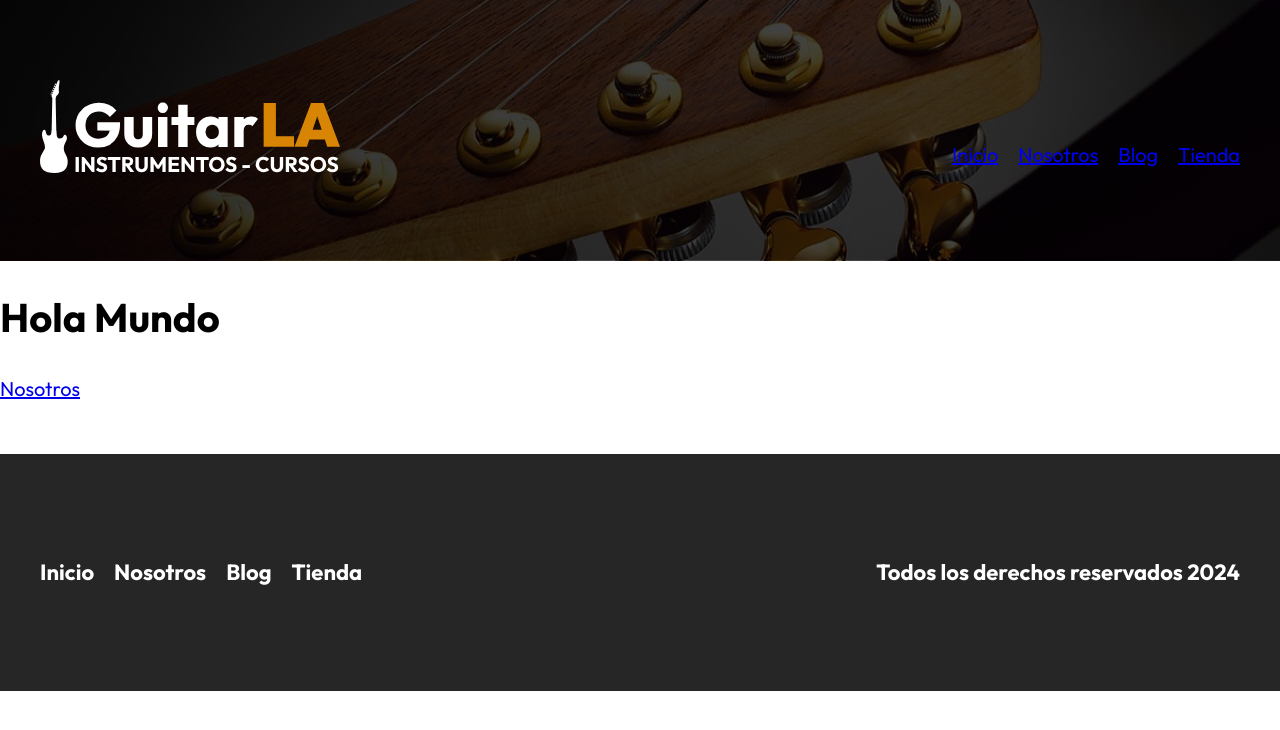
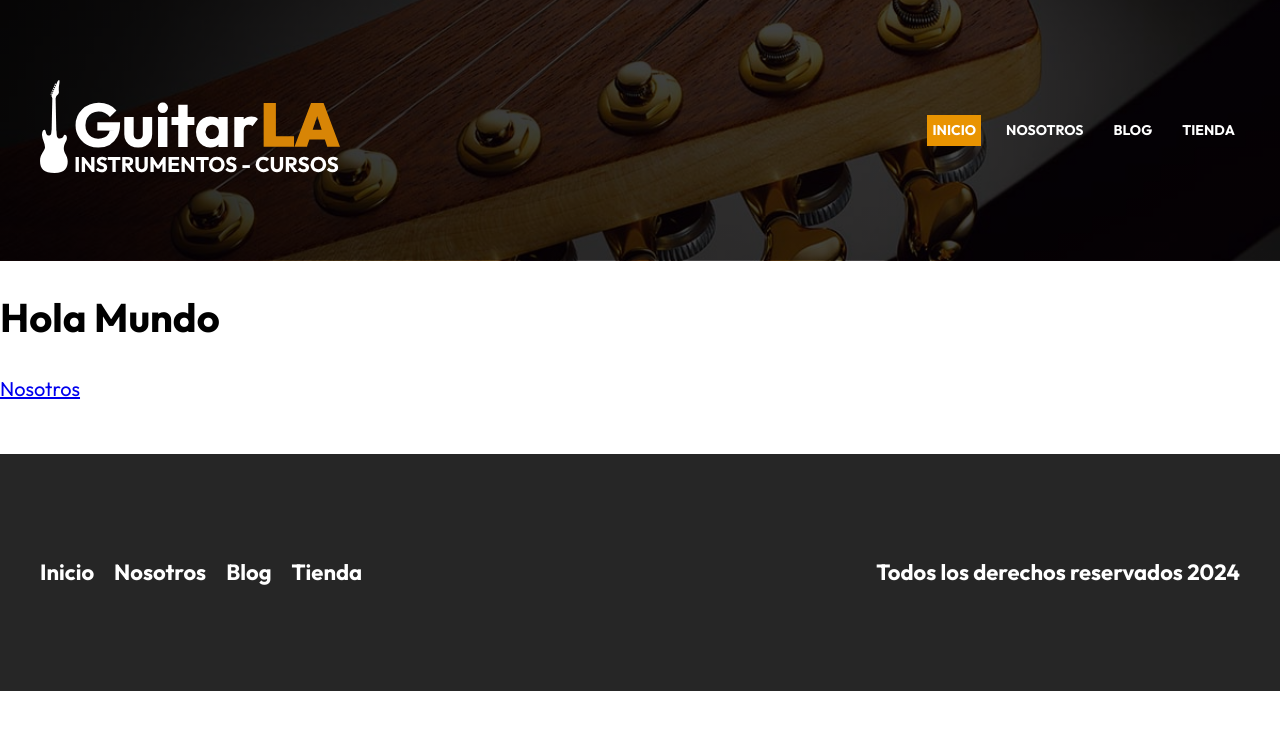
Before and after one commit to HLena/guitar-store-next, a Next.js app: page / in a window 1280 px wide. Shown: the top 730 px of the page. Built offline with nearby package versions, Linux system fonts and the light colour scheme.

Commit message:
Add className for header component

```diff
--- a/components/header.jsx
+++ b/components/header.jsx
@@ -13,7 +13,7 @@ export const Header = () => {
         <Link href="/">
           <Image src={logo} alt="logo" width={300} height={40}/>
         </Link>
-        <nav className='navegacion'>
+        <nav className={`navegacion ${styles.navegacion}`}>
           <Link href="/" className={router.pathname === '/' ? styles.active : ''}> Inicio
               </Link>
           <Link href="/nosotros" className={router.pathname === '/nosotros' ? styles.active : ''}> Nosotros
```
